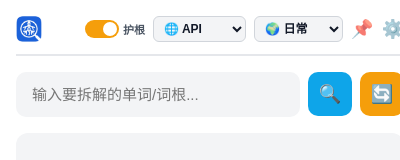
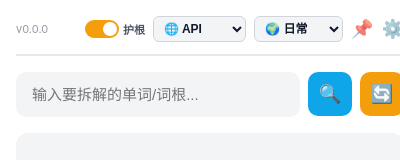
Before and after one commit to Zalozheng/ai_root_english, a browser extension: page popup.html in a window 400 px wide. Shown: the top 160 px of the page. Drawn offline with Linux system fonts and the light colour scheme.

Commit message:
加入头部

```diff
--- a/js/popup.css
+++ b/js/popup.css
@@ -153,3 +153,17 @@ input:checked + .slider:before { transform: translateX(16px); }
    给那个元素加上一个类名，然后：
    .你的类名[data-tooltip]::after { left: 0; transform: none; }
 */
+/* 版本号徽章 */
+.version-badge {
+  font-size: 11px;
+  color: var(--text-muted);
+  align-self: center;
+  cursor: default;
+  opacity: 0.6;
+}
+
+/* tooltip 不超出左边界 */
+.version-badge[data-tooltip]::after {
+  left: 0;
+  transform: none;
+}
--- a/js/popup.js
+++ b/js/popup.js
@@ -1,4 +1,10 @@
 document.addEventListener('DOMContentLoaded', () => {
+  const versionBadge = document.querySelector('.version-badge');
+if (versionBadge) {
+  const v = chrome.runtime.getManifest().version;
+  versionBadge.textContent = `v${v}`;
+  versionBadge.setAttribute('data-tooltip', `Ai词根分析 v${v}`);
+}
   const wordInput = document.getElementById('word-input');
   const searchBtn = document.getElementById('search-btn');
   const regenBtn = document.getElementById('regen-btn');
@@ -62,7 +68,7 @@ document.addEventListener('DOMContentLoaded', () => {
   // ====== 📌 动态图钉交互逻辑（实现开关环路） ======
   if (pinWindowBtn) {
     if (isInPage) {
-        // 如果我们已经在独立的脱离窗口里，把图标变成“取消固定”
+        // 如果我们已经在独立的脱离窗口里，把图标变成"取消固定"
         pinWindowBtn.innerText = '❌';
         pinWindowBtn.setAttribute('data-tooltip', '❌ 取消固定\n关闭当前独立窗口');
     }
--- a/popup.html
+++ b/popup.html
@@ -6,11 +6,8 @@
 </head>
 <body data-theme="system">
   <div class="header">
-
-    <div class="header-title">
-      <img src="icons/ui_128.png" alt="icon">
-      <span class="title-text-wrap">词根分析<span class="title-version">v26.0.3</span></span>
-    </div>
+  <span class="version-badge" data-tooltip=""></span>
+    <!-- 原有内容不变 -->
 
     <div class="header-right">
       <label class="switch-wrap" data-tooltip="🛡️ 护根模式&#10;防止新解析覆盖您的旧笔记">
```
